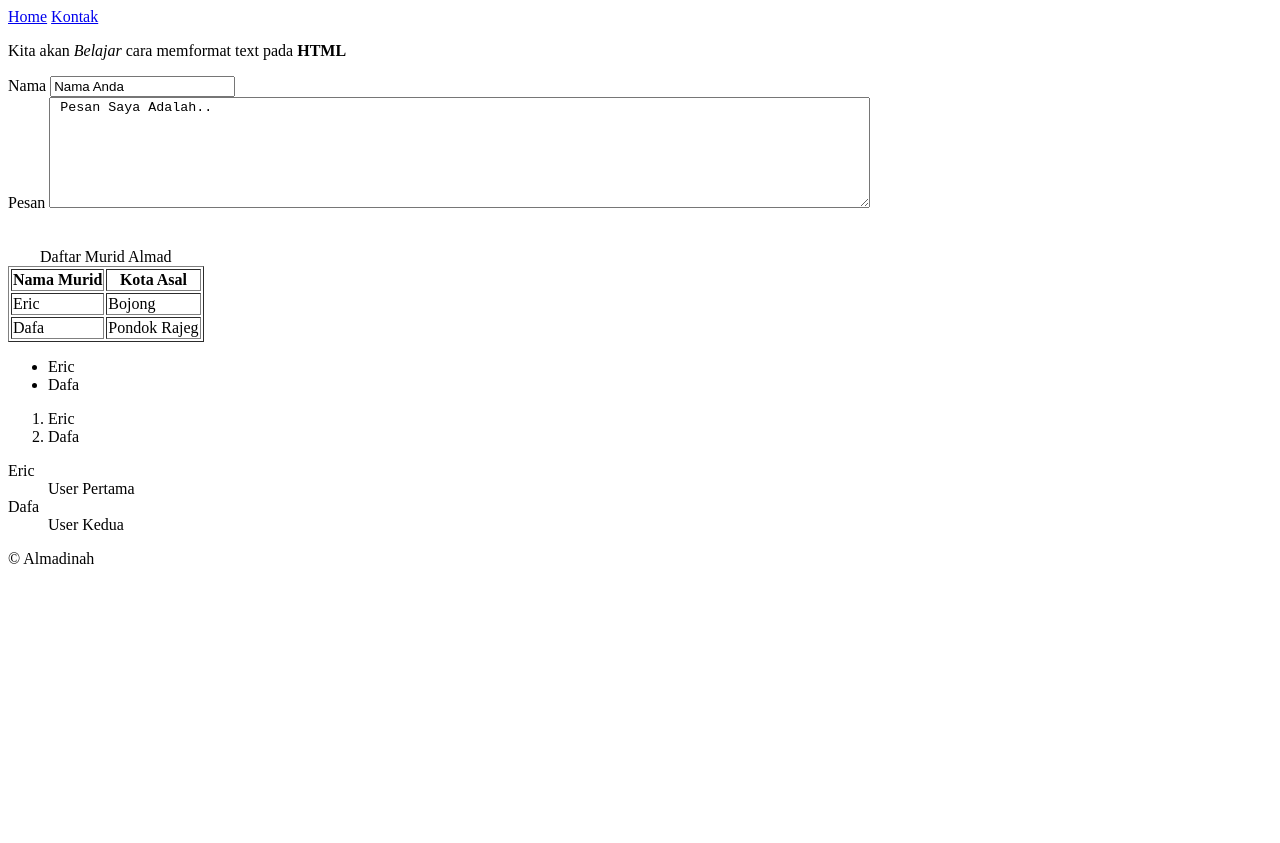
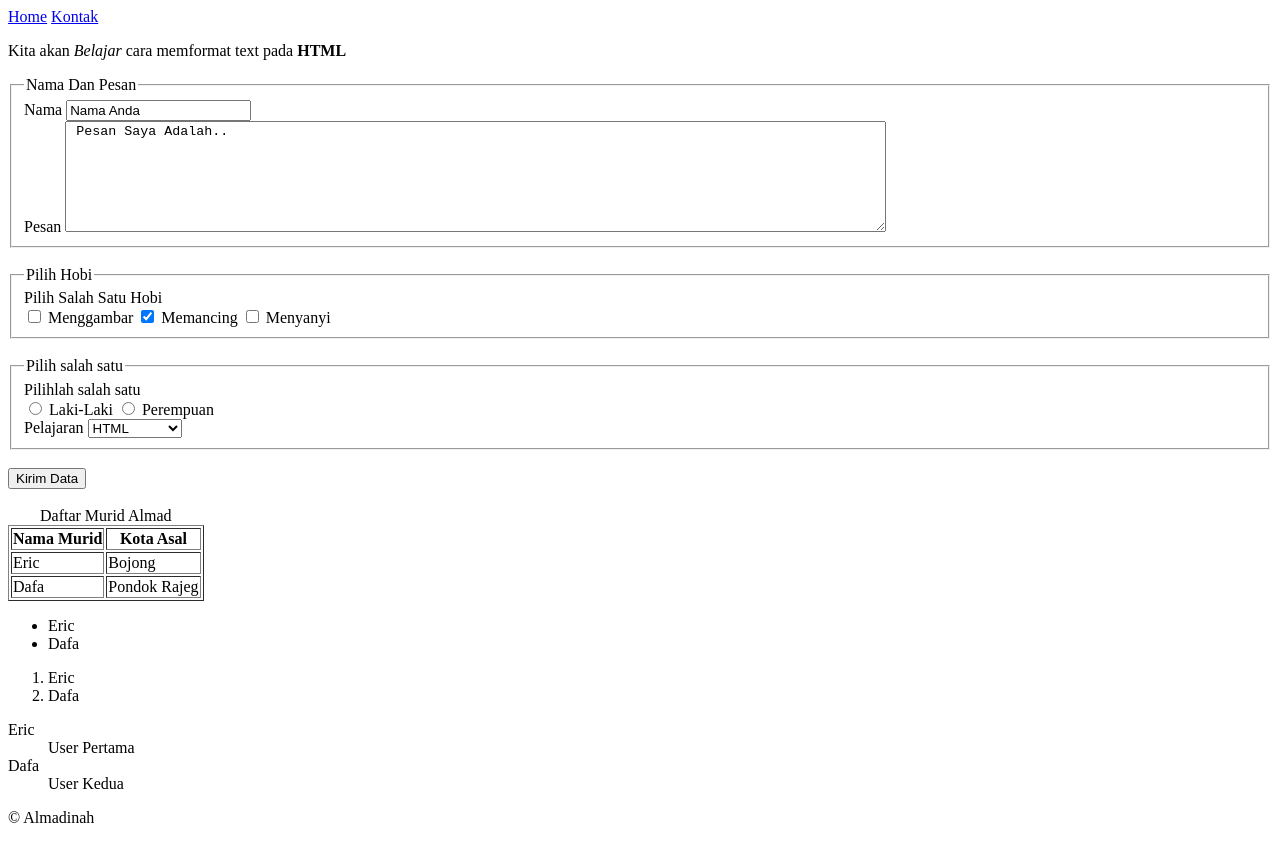
Before and after one commit to achmaddwanda/Latihan-HTML, a plain HTML site: page subfolder/kontak.html in a window 1280 px wide. Before the commit the page ends 800 px from the top, so only its background shows below. Drawn offline with Linux system fonts and the light colour scheme.

Commit message:
update new learn

```diff
--- a/subfolder/kontak.html
+++ b/subfolder/kontak.html
@@ -23,12 +23,49 @@
       <p>Kita akan <em>Belajar</em> cara memformat text pada <b>HTML</b> </p>
     </div>
 
+    </!-- membuat form -->
    <form>
-        <label for="">Nama</label>
-        <input type="text" placeholder="ID Password" value="Nama Anda">
+      <fieldset>
+        <legend>Nama Dan Pesan</legend>
+        <label for="nama_user">Nama</label>
+        <input type="text" placeholder="ID Password" value="Nama Anda" id="nama_user">
         <br>
-        <label for="">Pesan</label>
-        <textarea cols="100" rows="7"> Pesan Saya Adalah.. </textarea>
+        <label for="pesan_user">Pesan</label>
+        <textarea cols="100" rows="7" id="pesan_user"> Pesan Saya Adalah.. </textarea>
+      </fieldset>
+        <br>
+      <fieldset>
+        <legend>Pilih Hobi</legend>
+        <label>Pilih Salah Satu Hobi</label> <br>
+        <input type="checkbox" name="hobi_user" value="0"> Menggambar
+        <input type="checkbox" name="hobi_user" value="1" checked> Memancing
+        <input type="checkbox" name="hobi_user" value="2"> Menyanyi
+      </fieldset>
+        <br>
+      <fieldset>
+        <legend>Pilih salah satu</legend>
+        <label>Pilihlah salah satu</label> <br>
+        <input type="radio" name="gender_user" value="0"> Laki-Laki
+        <input type="radio" name="gender_user" value="1"> Perempuan
+        <br>
+        <label>Pelajaran</label>
+        <select>
+         <optgroup label="Frontend">
+            <option value="html">HTML</option>
+            <option value="css">CSS</option>
+          </optgroup>
+
+          <optgroup label="Backend">
+            <option value="js">JS</option>
+            <option value="database">Database</option>
+          </optgroup>
+        </select>
+      </fieldset>
+        <br>
+        <input type="submit" value="Kirim Data"
+
+
+
     </form>
 
     <br><br>
```
Lines whose indentation alone changed are shown as unchanged.
